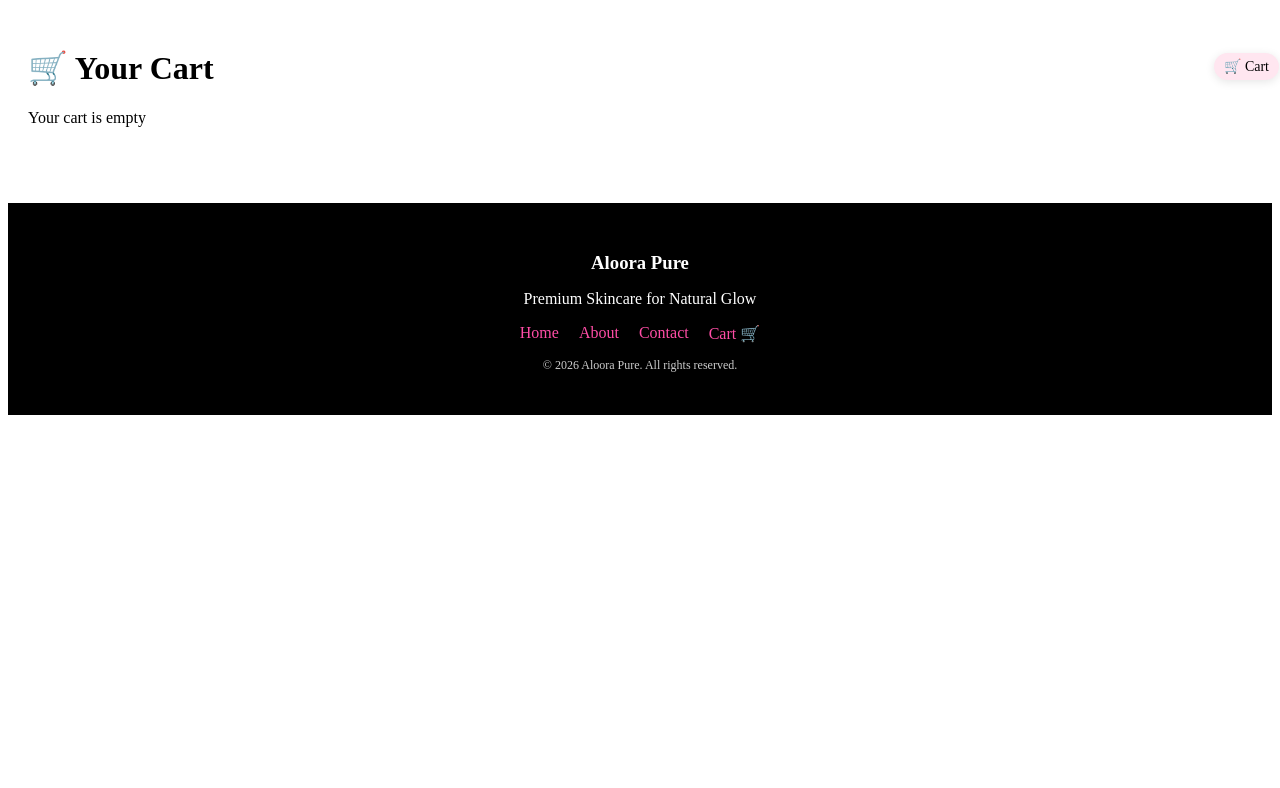
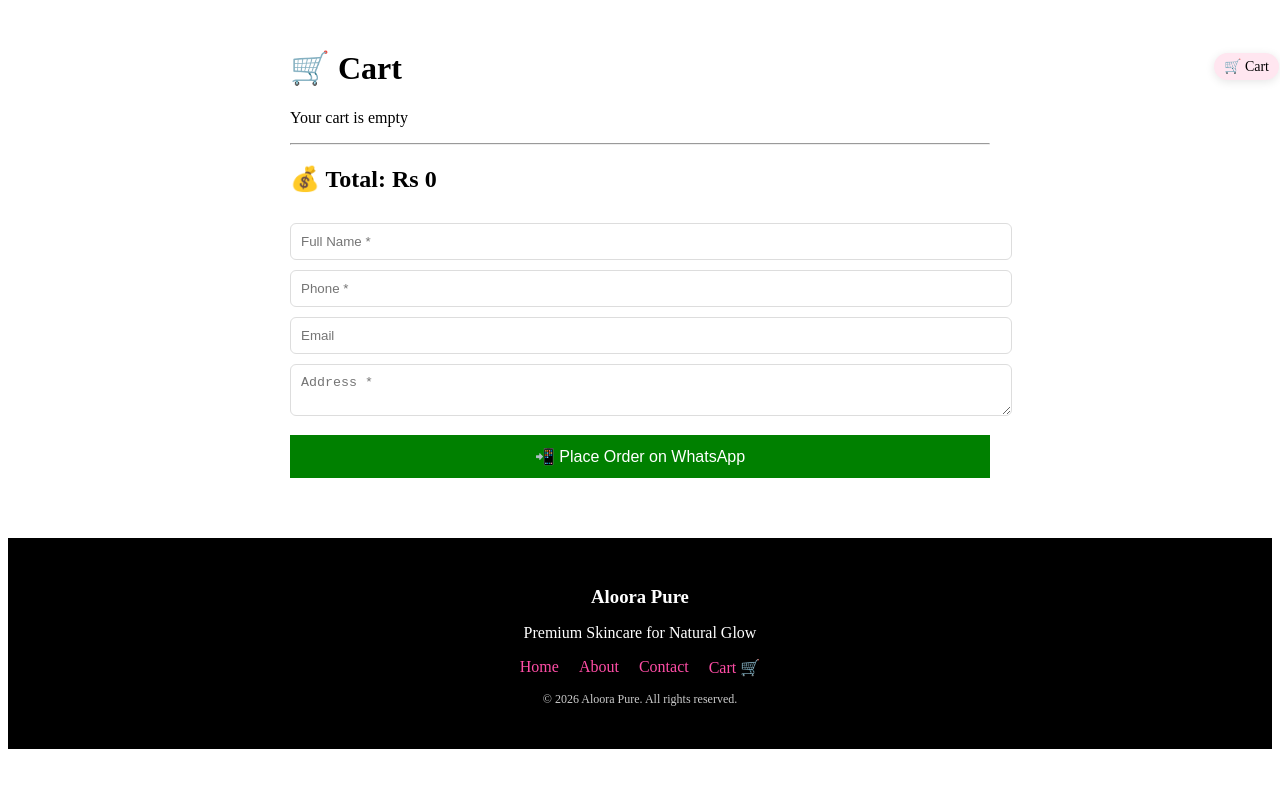
Before and after one commit to Rafiaweb/cosmetic-site, a Next.js app: page /cart in a window 1280 px wide. Shown: the top 788 px of the page. Built offline with nearby package versions, Linux system fonts and the light colour scheme.

Commit message:
fix checkout + cart updates

```diff
--- a/app/cart/page.tsx
+++ b/app/cart/page.tsx
@@ -5,12 +5,31 @@ import { useEffect, useState } from "react";
 export default function CartPage() {
   const [cart, setCart] = useState<any[]>([]);
 
+  const [name, setName] = useState("");
+  const [phone, setPhone] = useState("");
+  const [email, setEmail] = useState("");
+  const [address, setAddress] = useState("");
+
   useEffect(() => {
     const data = JSON.parse(localStorage.getItem("cart") || "[]");
     setCart(data);
   }, []);
 
-  const removeItem = (id: any) => {
+  const updateQty = (id: any, type: "inc" | "dec") => {
+    const updated = cart.map((item) => {
+      if (item.id === id) {
+        let newQty = type === "inc" ? item.qty + 1 : item.qty - 1;
+        if (newQty < 1) newQty = 1;
+        return { ...item, qty: newQty };
+      }
+      return item;
+    });
+
+    setCart(updated);
+    localStorage.setItem("cart", JSON.stringify(updated));
+  };
+
+  const deleteItem = (id: any) => {
     const updated = cart.filter((item) => item.id !== id);
     setCart(updated);
     localStorage.setItem("cart", JSON.stringify(updated));
@@ -21,50 +40,149 @@ export default function CartPage() {
     0
   );
 
+  const placeOrder = () => {
+    if (!name || !phone || !address) {
+      alert("Please fill required fields");
+      return;
+    }
+
+    const orderItems = cart
+      .map(
+        (item) =>
+          `${item.name} x${item.qty} = Rs ${item.price * item.qty}`
+      )
+      .join("\n");
+
+    const message = `
+🛒 NEW ORDER
+
+👤 Name: ${name}
+📞 Phone: ${phone}
+📧 Email: ${email}
+🏠 Address: ${address}
+
+📦 Products:
+${orderItems}
+
+💰 Total: Rs ${total}
+`;
+
+    window.open(
+      `https://wa.me/923023654440?text=${encodeURIComponent(message)}`,
+      "_blank"
+    );
+  };
+
   return (
-    <div style={{ padding: "20px" }}>
-      <h1>🛒 Your Cart</h1>
+    <div style={{ padding: "20px", maxWidth: "700px", margin: "auto" }}>
+      <h1>🛒 Cart</h1>
 
       {cart.length === 0 && <p>Your cart is empty</p>}
 
       {cart.map((item) => (
-        <div
-          key={item.id}
-          style={{
-            display: "flex",
-            gap: "15px",
-            alignItems: "center",
-            border: "1px solid #ddd",
-            padding: "10px",
-            marginBottom: "10px",
-          }}
-        >
-          <img src={item.image} width={70} height={70} />
+        <div key={item.id} style={cardStyle}>
+          <img src={item.image} width={80} height={80} style={imgStyle} />
 
           <div style={{ flex: 1 }}>
             <h3>{item.name}</h3>
-            <p>Rs {item.price} × {item.qty}</p>
-            <b>Total: Rs {item.price * item.qty}</b>
 
-            <button
-              onClick={() => removeItem(item.id)}
-              style={{
-                marginTop: "8px",
-                background: "red",
-                color: "white",
-                border: "none",
-                padding: "5px 10px",
-              }}
-            >
+            <p>
+              Rs {item.price} × {item.qty} ={" "}
+              <b>Rs {item.price * item.qty}</b>
+            </p>
+
+            <div style={{ display: "flex", gap: "10px" }}>
+              <button onClick={() => updateQty(item.id, "dec")}>➖</button>
+              <button onClick={() => updateQty(item.id, "inc")}>➕</button>
+            </div>
+
+            <button onClick={() => deleteItem(item.id)} style={deleteBtn}>
               Delete
             </button>
           </div>
         </div>
       ))}
 
-      {cart.length > 0 && (
-        <h2>Grand Total: Rs {total}</h2>
-      )}
+      <hr />
+
+      <h2>💰 Total: Rs {total}</h2>
+
+      <input
+        placeholder="Full Name *"
+        value={name}
+        onChange={(e) => setName(e.target.value)}
+        style={inputStyle}
+      />
+
+      <input
+        placeholder="Phone *"
+        value={phone}
+        onChange={(e) => setPhone(e.target.value)}
+        style={inputStyle}
+      />
+
+      <input
+        placeholder="Email"
+        value={email}
+        onChange={(e) => setEmail(e.target.value)}
+        style={inputStyle}
+      />
+
+      <textarea
+        placeholder="Address *"
+        value={address}
+        onChange={(e) => setAddress(e.target.value)}
+        style={inputStyle}
+      />
+
+      <button onClick={placeOrder} style={btnStyle}>
+        📲 Place Order on WhatsApp
+      </button>
     </div>
   );
 }
+
+/* ===== SAME UI STYLE AS CHECKOUT ===== */
+
+const cardStyle = {
+  display: "flex",
+  gap: "15px",
+  alignItems: "center",
+  border: "1px solid #ddd",
+  padding: "10px",
+  marginBottom: "10px",
+  borderRadius: "8px",
+};
+
+const imgStyle: React.CSSProperties = {
+  objectFit: "cover",
+  borderRadius: "8px",
+};
+
+const inputStyle = {
+  width: "100%",
+  padding: "10px",
+  marginTop: "10px",
+  border: "1px solid #ddd",
+  borderRadius: "6px",
+};
+
+const btnStyle = {
+  marginTop: "15px",
+  width: "100%",
+  background: "green",
+  color: "white",
+  padding: "12px",
+  border: "none",
+  cursor: "pointer",
+  fontSize: "16px",
+};
+
+const deleteBtn = {
+  marginTop: "8px",
+  background: "red",
+  color: "white",
+  border: "none",
+  padding: "5px 10px",
+  borderRadius: "5px",
+};
```
Also changed, not shown: app/checkout/page.tsx (+12 -2 lines).
